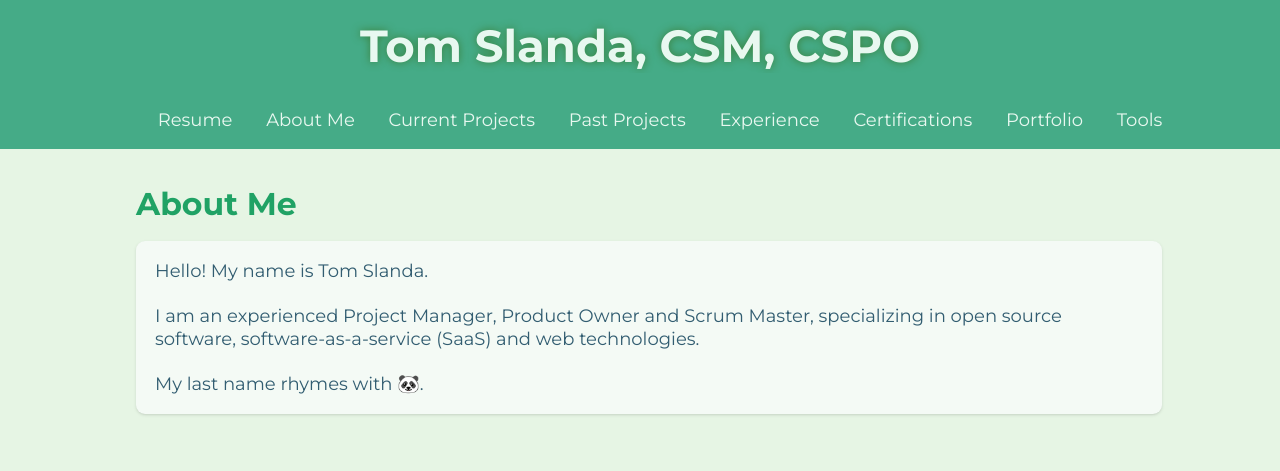
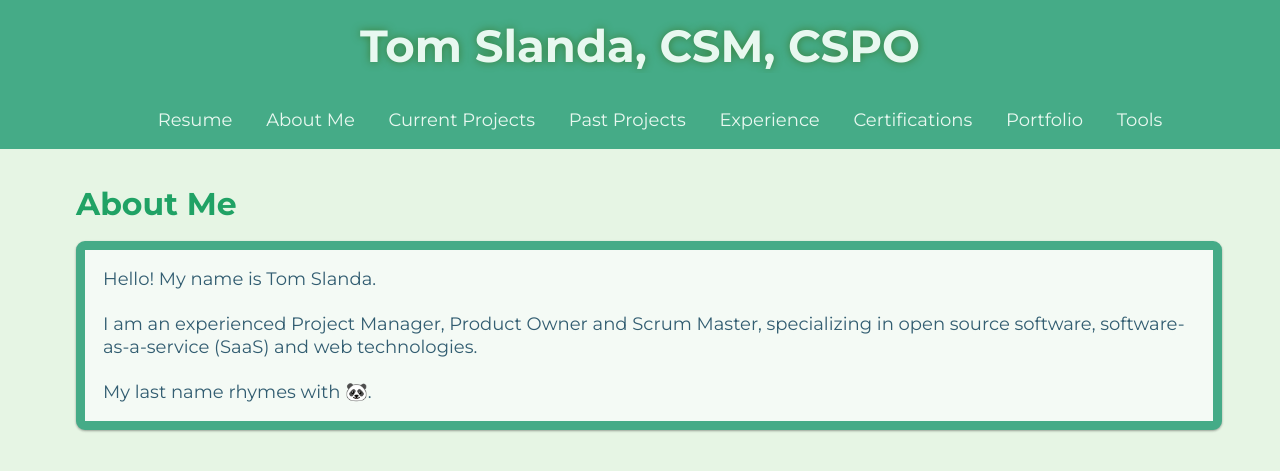
Before and after one commit to slandath/slandath.github.io, a Jekyll site: the page built from index.html, in a window 1280 px wide. Shown: the top 471 px of the page. Built offline with Jekyll 4.4.1, drawn with Linux system fonts in a browser that asks for light colours; some of the changed text lies outside the part shown.

Commit message:
halfway done

```diff
--- a/_includes/current-projects.html
+++ b/_includes/current-projects.html
@@ -4,20 +4,28 @@
         <div class="card-heading">
             <h3>Cloud Foundry</h3>
         </div>
-        <div class="card-body">
-            <image src="https://www.cloudfoundry.org/wp-content/uploads/vertical-color-thumb.jpg" />
-            <br />
+        <div class="card-image">
+            <image src="https://www.cloudfoundry.org/wp-content/uploads/vertical-color-thumb.jpg" height="150px" />
+        </div>
+        <div class="card-content">
+            <p>The proven development platform for cloud-native applications.</p>
+        </div>
+        <div class="card-footer">
             <a href="https://www.cloudfoundry.org/" target="_blank">Website</a>
         </div>
     </div>
     <div class="card">
-        <div class="card-heading">
+        <div class="card-heading font-md">
             <h3>High Performance Software Foundation</h3>
         </div>
-        <div class="card-body">
-            <img
-                src="https://raw.githubusercontent.com/hpsfoundation/hpsf-logos/refs/heads/main/Logos/PNG/Stacked/HPSF_stacked-tagline-color.png" />
-            <br />
+        <div class="card-image">
+            <img src="https://raw.githubusercontent.com/hpsfoundation/hpsf-logos/refs/heads/main/Logos/PNG/Stacked/HPSF_stacked-tagline-color.png"
+                height="150px" />
+        </div>
+        <div class="card-content">
+            <p>A neutral hub for open-source, high performance softwar.</p>
+        </div>
+        <div class="card-footer">
             <a href="https://hpsf.io/" target="_blank">Website</a>
         </div>
     </div>
@@ -25,14 +33,20 @@
         <div class="card-heading">
             <h3>Open Mainframe Project</h3>
         </div>
-        <div class="card-body">
-            <img
-                src="https://artwork.openmainframeproject.org/other/open-mainframe-project/icon/color/open-mainframe-project-icon-color.png" />
-            <br />
+        <div class="card-image">
+            <img src="https://artwork.openmainframeproject.org/other/open-mainframe-project/icon/color/open-mainframe-project-icon-color.png"
+                height="150px" />
+        </div>
+        <div class="card-content">
+            <p>The focal point for development and use of Linux and Open-Source in the mainframe computing environment.
+            </p>
+        </div>
+        <div class="card-footer">
             <a href="https://www.openmainframeproject.org" target="_blank">Website</a>
         </div>
     </div>
 </div>
+</div>
 {% endcapture %}
 
 {% include message-component.html title="Current Projects" id="current-projects" content=current-projects %}
--- a/_includes/experience.html
+++ b/_includes/experience.html
@@ -4,10 +4,15 @@
         <div class="card-heading">
             <h3>Projects Coordinator</h3>
         </div>
-        <div class="card-body">
-            <img src="https://raw.githubusercontent.com/slandath/images/main/resized/lf.jpg"
-                alt="The Linux Foundation logo" />
-            <br />
+        <div class="card-image">
+            <img src="https://upload.wikimedia.org/wikipedia/commons/thumb/f/fd/Linux_Foundation_logo_2013.svg/1024px-Linux_Foundation_logo_2013.svg.png"
+                width="300px" height="101px" alt="The Linux Foundation logo" />
+        </div>
+        <div class="card-content">
+            <p>A neutral, trusted hub for developers and organizations to code, manage, and scale open technology
+                projects and ecosystems.</p>
+        </div>
+        <div class="card-footer">
             <a href="https://www.linuxfoundation.org/" target="_blank">Website</a>
         </div>
     </div>
@@ -15,9 +20,14 @@
         <div class="card-heading">
             <h3>IT Project Manager</h3>
         </div>
-        <div class="card-body">
-            <img src="https://raw.githubusercontent.com/slandath/images/main/resized/lspedia.png" alt="LSPedia logo" />
-            <br />
+        <div class="card-image">
+            <img src="https://raw.githubusercontent.com/slandath/images/main/resized/lspedia.png" width="300px"
+                height="68px" alt="LSPedia logo" />
+        </div>
+        <div class="card-content">
+            <p>Industry leading serialization and supply chain solutions. </p>
+        </div>
+        <div class="card-footer">
             <a href="https://www.lspedia.com/" target="_blank">Website</a>
         </div>
     </div>
@@ -25,9 +35,14 @@
         <div class="card-heading">
             <h3>Technology Manager</h3>
         </div>
-        <div class="card-body">
-            <img src="https://raw.githubusercontent.com/slandath/images/main/resized/cellohr.png" alt="cellohr logo" />
-            <br />
+        <div class="card-image">
+            <img src="https://raw.githubusercontent.com/slandath/images/main/resized/cellohr.png" width="300px"
+                height="76px" alt="cellohr logo" />
+        </div>
+        <div class="card-content">
+            <p>HR Technology and Enhanced HR support.</p>
+        </div>
+        <div class="card-footer">
             <a href="https://cellohr.com" target="_blank">Website</a>
         </div>
     </div>
@@ -35,9 +50,14 @@
         <div class="card-heading">
             <h3>Technology Manager</h3>
         </div>
-        <div class="card-body">
-            <img src="https://raw.githubusercontent.com/slandath/images/main/resized/Orsus.png" alt="orsus logo" />
-            <br />
+        <div class="card-image">
+            <img src="https://media.licdn.com/dms/image/v2/C4E0BAQENcSySmkMlvg/company-logo_200_200/company-logo_200_200/0/1631326013320?e=1748476800&v=beta&t=p7vLYKfNfTeM45ho3dc2lgu0KP7Z2UNqGvIfI0d8Tyk"
+                height="150px" alt="orsus logo" />
+        </div>
+        <div class="card-content">
+            <p>The industy leader in accurate and dependable background screening.</p>
+        </div>
+        <div class="card-footer">
             <a href="https://theorsusgroup.com" target="_blank">Website</a>
         </div>
     </div>
--- a/_includes/past-projects.html
+++ b/_includes/past-projects.html
@@ -4,14 +4,18 @@
         <div class="card-heading">
             <h3>Tazama</h3>
         </div>
-        <div class="card-body">
-            <img src="https://tazama.org/logo.svg" />
+        <div class="card-image">
+            <img src="https://tazama.org/logo.svg" width="300px" />
+        </div>
+        <div class="card-content">
             <p>Open-Source Transaction Monitoring Software</p>
-            <br />
+        </div>
+        <div class="card-footer">
             <a href="https://www.cloudfoundry.org/" target="_blank">Website</a>
         </div>
     </div>
 </div>
+</div>
 {% endcapture %}
 
 {% include message-component.html title="Past Projects" id="past-projects" content=past-projects %}
--- a/styles.css
+++ b/styles.css
@@ -11,8 +11,8 @@
   --border-color: hsla(230, 61%, 83.9%, 1);
   --black: hsla(0, 0%, 0%, 1);
   --white: hsla(200, 100%, 100%, 1);
-  --box-shadow: 0 0.063rem 0.188rem 0 rgba(0, 0, 0, 0.1),
-    0 0.063rem 0.125rem -0.063rem rgba(0, 0, 0, 0.1);
+  --box-shadow: rgba(0, 0, 0, 0.12) 0px 1px 3px, rgba(0, 0, 0, 0.24) 0px 1px 2px;
+  --border-radius: 0.438rem 0.438rem 0.438rem 0.438rem;
 }
 
 *,
@@ -38,8 +38,10 @@
 
 .card-container {
   display: grid;
-  grid-template-columns: repeat(auto-fit, minmax(min(300px, 100%), 1fr));
+  grid-template-columns: repeat(auto-fit, minmax(332px, 1fr));
   gap: 1rem;
+  place-items: center;
+  margin: 0 auto;
   margin-left: 1rem;
   color: var(--content-font-color);
   line-height: 1.25rem;
@@ -50,6 +52,11 @@
   display: flex;
   flex-direction: column;
   text-align: center;
+  border-radius: 0.5rem;
+  background-color: var(--hero-color);
+  height: 25rem;
+  width: 18.75rem;
+  box-shadow: var(--box-shadow);
 }
 
 .card-heading {
@@ -58,36 +65,59 @@
   padding: 0.5rem;
   border-radius: 0.438rem 0.438rem 0 0;
   border: 1px solid transparent;
-  box-shadow: var(--box-shadow);
+  border-bottom: 0.063rem solid var(--hero-color);
+  margin: 0.5rem 0.5rem 0 0.5rem;
 }
 
-.card-body {
-  background-color: var(--content-color);
-  padding: 0.5rem;
-  border: 0.063rem solid transparent;
-  border-top: none;
-  border-radius: 0 0 0.438rem 0.438rem;
-  box-shadow: var(--box-shadow);
+.card-heading.font-md {
+  font-size: 0.68rem;
 }
 
-.card-body a {
+.card-content {
+  display: flex;
+  align-items: center;
+  background-color: var(--content-color);
   color: var(--content-font-color);
+  padding: 0.5rem;
+  border: 1px solid transparent;
+  margin: 0 0.5rem;
+  height: 9.375rem;
 }
 
-.card-body a:hover {
+.card-footer {
+  background-color: var(--card-heading-color);
+  color: var(--card-heading-font-color);
+  padding: 0.5rem;
+  border-radius: 0 0 0.438rem 0.438rem;
+  border: 0.063rem solid transparent;
+  border-top: 0.063rem solid var(--hero-color);
+  margin: 0 0.5rem 0.5rem 0.5rem;
+}
+
+.card-footer a {
+  color: var(--card-heading-font-color);
+}
+
+.card-footer a:hover {
   font-weight: bold;
 }
 
-.card-body img {
+.card-image {
+  display: flex;
+  align-items: center;
+  place-content: center;
+  background-color: var(--content-color);
+  margin: 0 0.5rem 0 0.5rem;
   padding: 1rem 0 1rem 0;
-  max-width: 150px;
+  border-bottom: 0.5rem solid var(--hero-color);
+  height: 12.5rem;
 }
 
 .content-container {
   background-color: var(--content-color);
   padding: 1rem;
   color: var(--content-font-color);
-  border: 0.063rem solid transparent;
+  border: 0.5rem solid var(--hero-color);
   box-shadow: var(--box-shadow);
   margin-left: 1rem;
   line-height: 1.25rem;
@@ -140,7 +170,7 @@
   display: flex;
   flex-direction: column;
   margin: 0 auto;
-  max-width: 1080px;
+  max-width: 1200px;
 }
 
 .message-header > h2 {
@@ -170,7 +200,6 @@
   border: 0.063rem solid transparent;
   border-bottom: none;
   color: var(--font-color);
-  font-weight: normal;
 }
 
 .past-projects {
```
